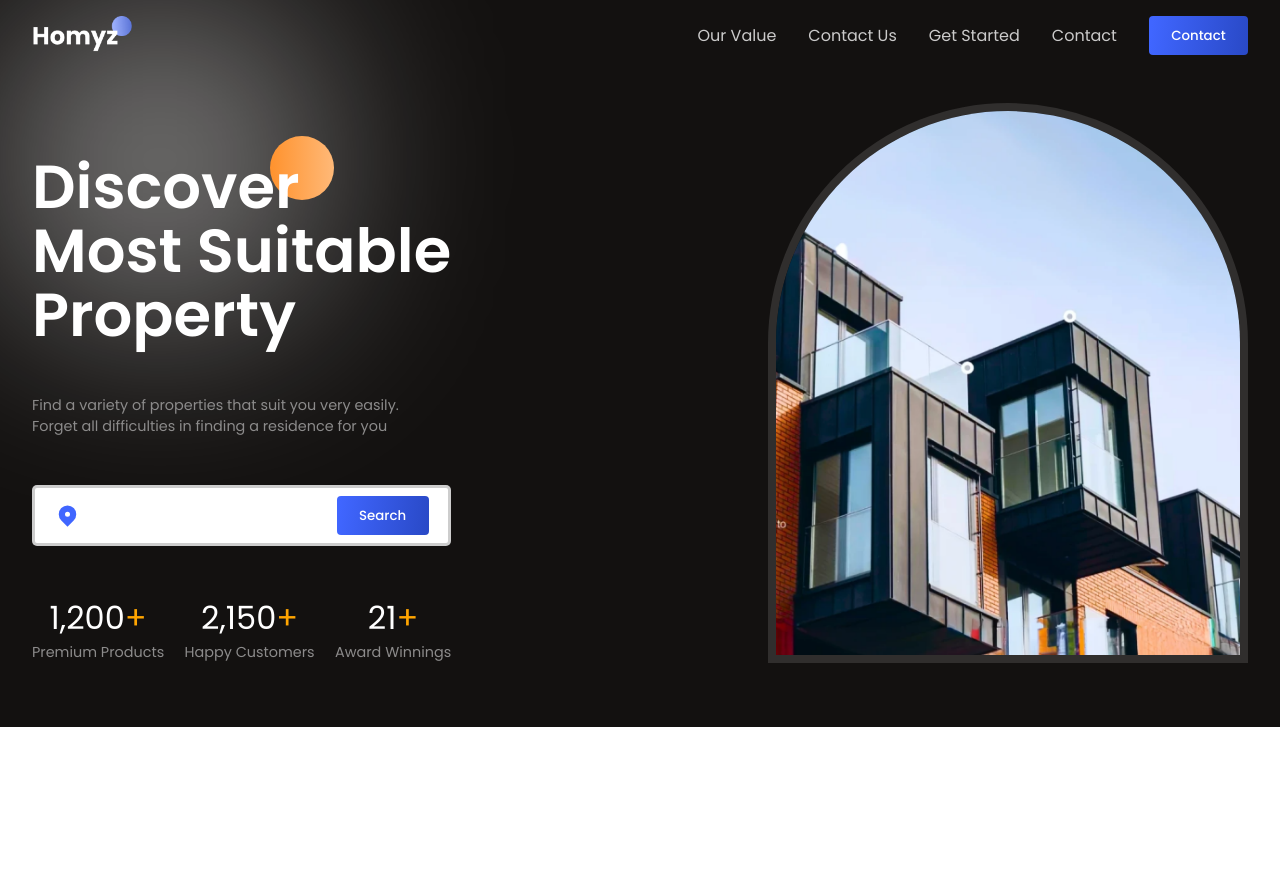
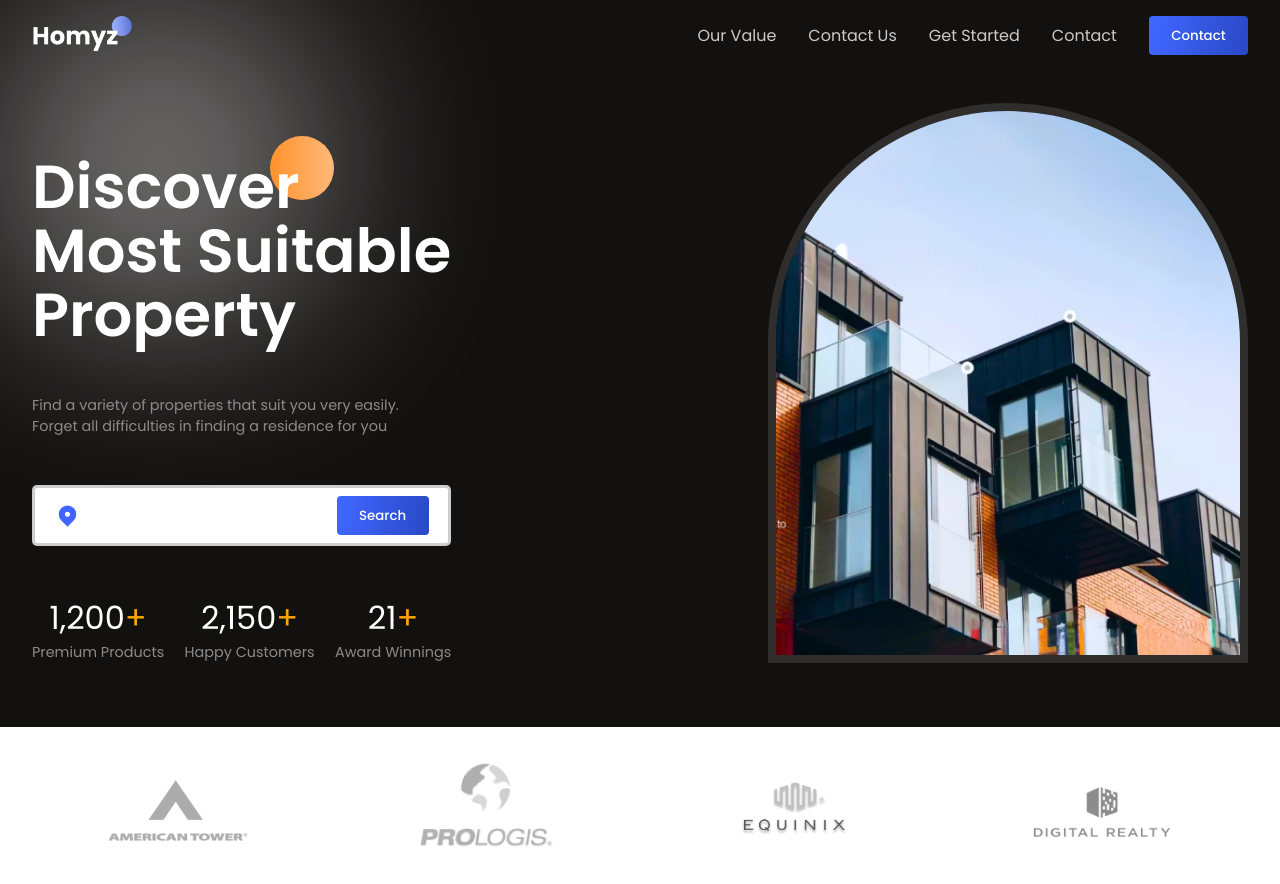
Before and after one commit to paudel54/RealState, a React (Create React App) app in the folder realstate/: page / in a window 1280 px wide. Shown: the top 884 px of the page. Before the commit the page ends 800 px from the top, so only its background shows below. Built offline with nearby package versions, Linux system fonts and the light colour scheme.

Commit message:
added company brand logos image carasoul init

```diff
--- a/realstate/src/App.js
+++ b/realstate/src/App.js
@@ -1,6 +1,7 @@
 import Header from './components/Header/Header'
 import Hero from './components/Hero/Hero';
 import './App.css'
+import Companies from './components/Companies/Companies';
 function App() {
   return (
     <div className='App'>
@@ -9,6 +10,7 @@
         <Header />
         <Hero />
       </div>
+      <Companies />
     </div>
   );
 }
--- /dev/null
+++ b/realstate/src/components/Companies/Companies.css
@@ -0,0 +1,8 @@
+.c-container {
+  justify-content: space-around;
+  gap: 1rem;
+}
+
+.c-container > img {
+  width: 9rem;
+}
--- /dev/null
+++ b/realstate/src/components/Companies/Companies.jsx
@@ -0,0 +1,16 @@
+import React from "react";
+import "./Companies.css";
+const Companies = () => {
+  return (
+    <section className="c-wrapper">
+      <div className="paddings innerWidth flexCenter c-container">
+        <img src="./tower.png" alt="logo" />
+        <img src="./prologis.png" alt="logo" />
+        <img src="./equinix.png" alt="logo" />
+        <img src="./realty.png" alt="logo" />
+      </div>
+    </section>
+  );
+};
+
+export default Companies;
```
